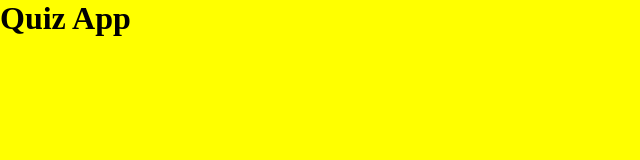
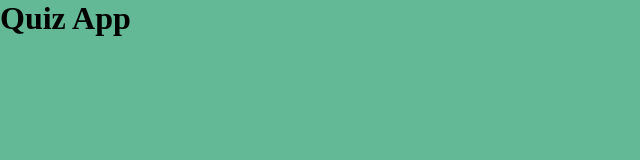
Before and after one commit to CWGertoft/u03-QuizApp, a plain HTML site: page index.html in a window 1280 px wide. Shown: the whole page, without its empty margins (0-640 px from the left). Drawn offline with Linux system fonts and the light colour scheme.

Commit message:
add base css file for creating color variables

```diff
--- a/assets/css/style.css
+++ b/assets/css/style.css
@@ -7,5 +7,5 @@
 }
 
 body {
-    background-color: yellow;
+    background-color: var(--background-start);
 }
```
